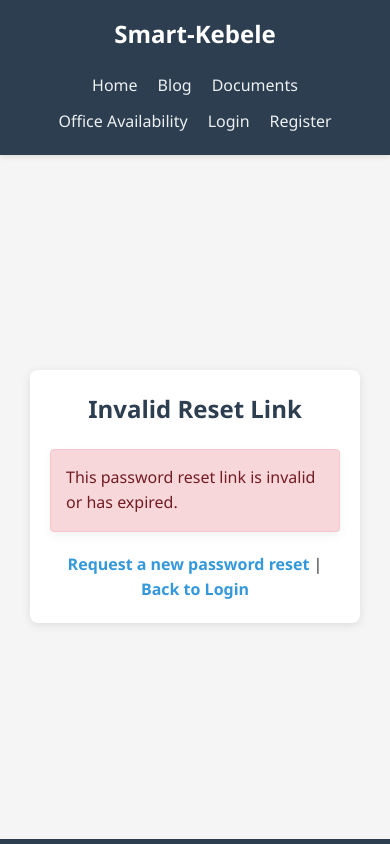
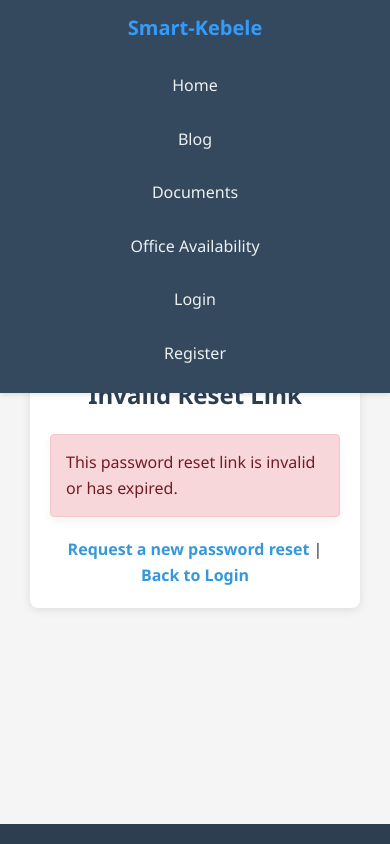
Before and after one commit to tariku1234/final-smart-kebele-frontend, a React (Create React App) app: page /reset-password in a window 390 px wide. Shown: the top 844 px of the page. Built offline with nearby package versions, Linux system fonts and the light colour scheme; no server answers.

Commit message:
final commmite response can seen on citezen and admin   on  the frontend

```diff
--- a/src/components/Footer.js
+++ b/src/components/Footer.js
@@ -34,7 +34,7 @@ const Footer = () => {
         <div className="footer-section">
           <h3 className="footer-title">Contact</h3>
           <p>Email: info@smart-kebele.gov.et</p>
-          <p>Phone: +251 11 123 4567</p>
+          <p>Phone: +251 96 114 1361</p>
           <p>Address: Addis Ababa, Ethiopia</p>
         </div>
       </div>
--- a/src/components/Navbar.css
+++ b/src/components/Navbar.css
@@ -1,7 +1,23 @@
 .navbar {
-  background-color: #2c3e50;
+  background-color: #34495e; /* Lighter shade of the dark blue */
   padding: 15px 0;
   box-shadow: 0 2px 5px rgba(0, 0, 0, 0.1);
+  position: fixed;
+  top: 0;
+  left: 0;
+  right: 0;
+  z-index: 1000;
+  transition: transform 0.3s cubic-bezier(0.4, 0, 0.2, 1);
+  backdrop-filter: blur(10px);
+  -webkit-backdrop-filter: blur(10px);
+}
+
+.navbar-visible {
+  transform: translateY(0);
+}
+
+.navbar-hidden {
+  transform: translateY(-100%);
 }
 
 .navbar-container {
@@ -11,51 +27,93 @@
 }
 
 .navbar-logo {
-  color: white;
+  color: #359bfa; /* Bright blue color for logo */
   font-size: 24px;
   font-weight: 700;
   text-decoration: none;
+  transition: color 0.3s ease;
+}
+
+.navbar-logo:hover {
+  color: #2ecc71; /* Green hover for logo */
 }
 
 .navbar-menu {
   display: flex;
   list-style: none;
+  margin: 0;
+  padding: 0;
 }
 
 .navbar-item {
   margin-left: 20px;
+  position: relative;
 }
 
 .navbar-link {
   color: #ecf0f1;
   text-decoration: none;
   font-weight: 500;
-  transition: color 0.3s;
+  transition: all 0.3s ease;
+  padding: 5px 0;
+  position: relative;
 }
 
 .navbar-link:hover {
-  color: #3498db;
+  color: #3498db; /* Keep the blue hover color */
+}
+
+.navbar-link::after {
+  content: "";
+  position: absolute;
+  bottom: -2px;
+  left: 0;
+  width: 0;
+  height: 2px;
+  background-color: #3498db;
+  transition: all 0.3s ease;
+}
+
+.navbar-link:hover::after {
+  width: 100%;
 }
 
 .navbar-button {
-  background-color: transparent;
-  border: 1px solid #e74c3c;
-  color: #e74c3c;
-  padding: 8px 15px;
-  border-radius: 4px;
+  background: linear-gradient(135deg, #e74c3c 0%, #c0392b 100%);
+  border: none;
+  color: white;
+  padding: 10px 18px;
+  border-radius: 8px;
   cursor: pointer;
-  font-weight: 500;
-  transition: all 0.3s;
+  font-weight: 600;
+  font-size: 0.9rem;
+  transition: all 0.3s ease;
+  box-shadow: 0 2px 8px rgba(231, 76, 60, 0.3);
 }
 
 .navbar-button:hover {
-  background-color: #e74c3c;
-  color: white;
+  background: linear-gradient(135deg, #c0392b 0%, #a93226 100%);
+  transform: translateY(-2px);
+  box-shadow: 0 4px 16px rgba(231, 76, 60, 0.4);
+}
+
+.navbar-button:active {
+  transform: translateY(0);
+}
+
+/* Add top padding to body to account for fixed navbar */
+body {
+  padding-top: 80px;
 }
 
 @media (max-width: 768px) {
+  .navbar {
+    padding: 12px 0;
+  }
+
   .navbar-container {
     flex-direction: column;
+    padding: 0 16px;
   }
 
   .navbar-menu {
@@ -67,4 +125,33 @@
   .navbar-item {
     margin: 5px 10px;
   }
+
+  .navbar-logo {
+    font-size: 20px;
+  }
+
+  body {
+    padding-top: 120px;
+  }
 }
+
+@media (max-width: 480px) {
+  .navbar-menu {
+    flex-direction: column;
+    width: 100%;
+    text-align: center;
+  }
+
+  .navbar-item {
+    margin: 4px 0;
+  }
+
+  .navbar-link {
+    display: block;
+    padding: 10px;
+  }
+
+  body {
+    padding-top: 140px;
+  }
+}
--- a/src/components/Navbar.js
+++ b/src/components/Navbar.js
@@ -1,6 +1,6 @@
 "use client"
 
-import { useContext } from "react"
+import { useContext, useState, useEffect } from "react"
 import { Link, useNavigate } from "react-router-dom"
 import { AuthContext } from "../context/AuthContext"
 import "./Navbar.css"
@@ -8,6 +8,27 @@ import "./Navbar.css"
 const Navbar = () => {
   const { user, logout } = useContext(AuthContext)
   const navigate = useNavigate()
+  const [isVisible, setIsVisible] = useState(true)
+  const [lastScrollY, setLastScrollY] = useState(0)
+
+  useEffect(() => {
+    const controlNavbar = () => {
+      const currentScrollY = window.scrollY
+
+      if (currentScrollY < lastScrollY || currentScrollY < 10) {
+        // Scrolling up or at the top
+        setIsVisible(true)
+      } else if (currentScrollY > lastScrollY && currentScrollY > 100) {
+        // Scrolling down and past 100px
+        setIsVisible(false)
+      }
+
+      setLastScrollY(currentScrollY)
+    }
+
+    window.addEventListener("scroll", controlNavbar)
+    return () => window.removeEventListener("scroll", controlNavbar)
+  }, [lastScrollY])
 
   const handleLogout = () => {
     logout()
@@ -15,7 +36,7 @@ const Navbar = () => {
   }
 
   return (
-    <nav className="navbar">
+    <nav className={`navbar ${isVisible ? "navbar-visible" : "navbar-hidden"}`}>
       <div className="container navbar-container">
         <Link to="/" className="navbar-logo">
           Smart-Kebele
@@ -114,7 +135,7 @@ const Navbar = () => {
                   </li>
                   <li className="navbar-item">
                     <Link to="/admin/reports" className="navbar-link">
-                     Performance
+                      Performance
                     </Link>
                   </li>
                 </>
--- a/src/routes/AdminResponseForm.css
+++ b/src/routes/AdminResponseForm.css
@@ -185,3 +185,25 @@
 .close-modal:hover {
   color: #ccc;
 }
+
+
+.additional-details {
+  background-color: #f8f9fa;
+  border-left: 4px solid #007bff;
+  padding: 15px;
+  margin-top: 10px;
+  border-radius: 4px;
+}
+
+.second-stage-indicator {
+  margin-top: 10px;
+}
+
+.stage-badge {
+  background-color: #007bff;
+  color: white;
+  padding: 4px 8px;
+  border-radius: 12px;
+  font-size: 0.8em;
+  font-weight: 500;
+}
--- a/src/routes/AdminResponseForm.js
+++ b/src/routes/AdminResponseForm.js
@@ -248,6 +248,16 @@ const AdminResponseForm = () => {
           <p>{complaint.description}</p>
         </div>
 
+        {complaint.additionalDetails && (
+          <div className="complaint-content">
+            <h3>Additional Details (Second Stage)</h3>
+            <p className="additional-details">{complaint.additionalDetails}</p>
+            <div className="second-stage-indicator">
+              <span className="stage-badge">Second Stage Submission</span>
+            </div>
+          </div>
+        )}
+
         {complaint.attachments && complaint.attachments.length > 0 && (
           <div className="complaint-attachments">
             <h3>Attachments</h3>
@@ -267,7 +277,7 @@ const AdminResponseForm = () => {
                         }}
                       />
                       <a
-                        href="1"
+                        href="#"
                         className="attachment-link"
                         onClick={(e) => {
                           e.preventDefault()
--- a/src/routes/ComplaintDetail.js
+++ b/src/routes/ComplaintDetail.js
@@ -603,6 +603,16 @@ const ComplaintDetail = () => {
           <p className="complaint-detail-description">{complaint.description}</p>
         </div>
 
+        {complaint.additionalDetails && (
+          <div className="complaint-detail-section">
+            <h2>Additional Details (Second Stage)</h2>
+            <p className="complaint-detail-description additional-details">{complaint.additionalDetails}</p>
+            <div className="second-stage-indicator">
+              <span className="stage-badge">Second Stage Submission</span>
+            </div>
+          </div>
+        )}
+
         {complaint.attachments && complaint.attachments.length > 0 && (
           <div className="complaint-detail-section">
             <h2>Attachments</h2>
--- a/src/routes/Home.js
+++ b/src/routes/Home.js
@@ -95,7 +95,7 @@ const Home = () => {
         <div className="section-header">
           <h2 className="section-title">Office Availability</h2>
           <Link to="/offices" className="view-all-link">
-            View All
+
           </Link>
         </div>
         {loading ? (
```
